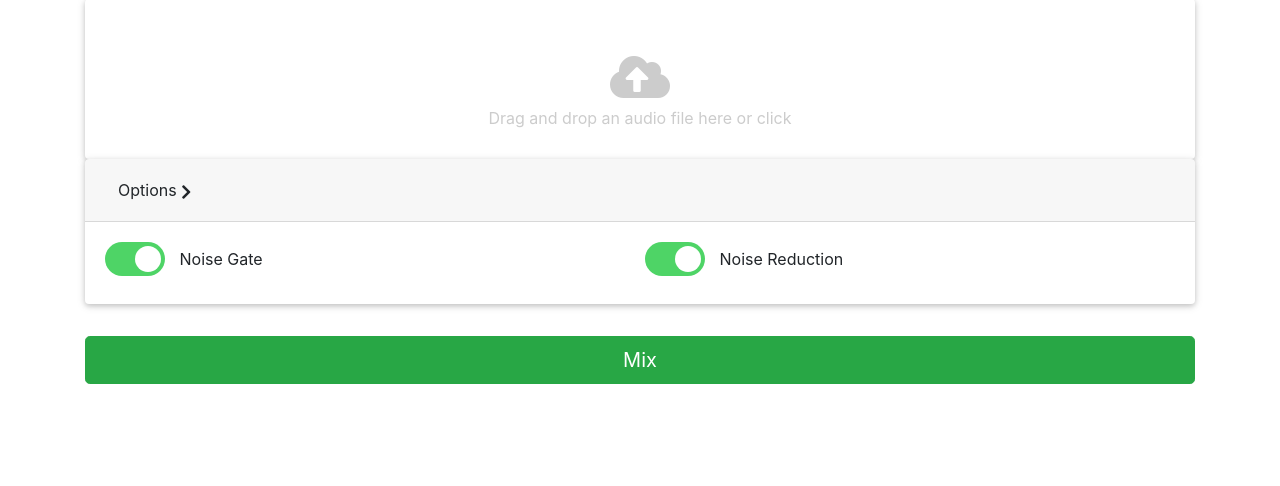
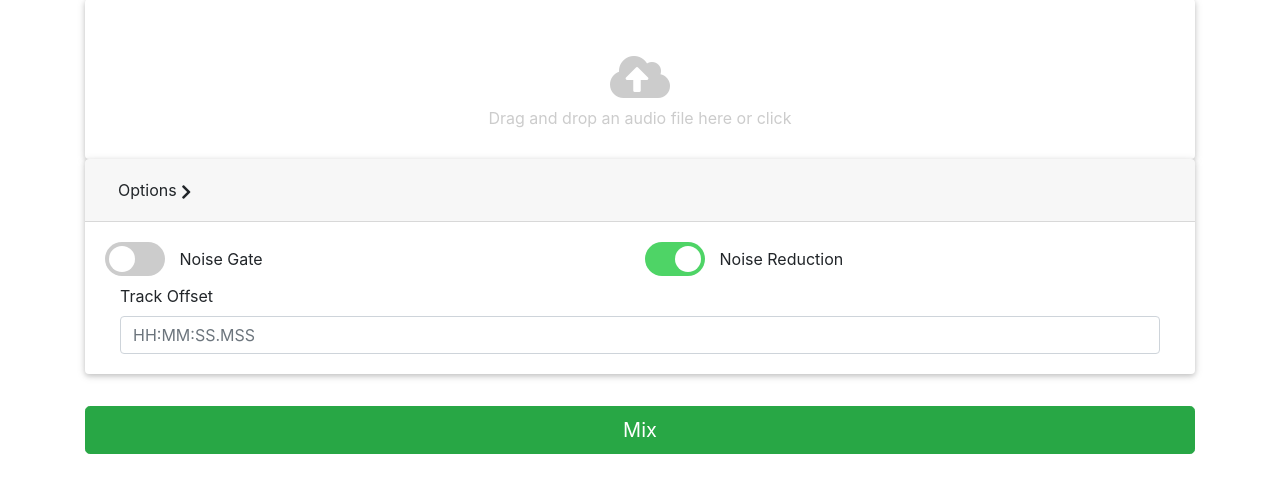
Before and after one commit to gburlet/podomate, a Python web app: template gui/templates/mixer.html in a window 1280 px wide, after a click on "Options". Shown: the part 415-901 px from the top of the page. Before the commit the page ends 799 px from the top, so only its background shows below. Run offline with Jinja, Linux system fonts and the light colour scheme; the template is opened without the code that fills it, so the values that code supplies are empty.

Commit message:
Fix some bugs and UI updates

```diff
--- a/gui/templates/addinsert.html
+++ b/gui/templates/addinsert.html
@@ -29,8 +29,8 @@
     <ul id="progressbar">
         <li id="mixer"><a href="/templates/mixer.html"><i class="fa fa-sliders-h"></i> <strong>Mixer</strong></a></li>
         <li id="trim"><a href="/templates/edit_onair.html"><i class="fa fa-cut"></i> <strong>Trim</strong></a></li>
-        <li id="music" class="active"><a href="/templates/edit_backtracks.html"><i class="fa fa-music"></i> <strong>Music</strong></a></li>
-        <li id="snippets"><i class="fa fa-file-audio"></i> <strong>Snippets</strong></li>
+        <li id="music"><a href="/templates/edit_backtracks.html"><i class="fa fa-music"></i> <strong>Music</strong></a></li>
+        <li id="snippets" class="active"><a href="/templates/edit_inserts.html"><i class="fa fa-file-audio"></i><strong>Snippets</strong></a></li>
         <li id="finish"><i class="fa fa-check"></i> <strong>Finish</strong></li>
     </ul>
 
@@ -159,6 +159,7 @@ function showSelectRegion() {
 
 function showSelectPlacement() {
     if (mixedTrackFilename != null) {
+        $("#audio-interact-snippet").remove();
         setupInteractiveWaveform(mixedTrackFilename, "waveform-snippet-insertion-point", 0);
     }
     if (snippetConfig["timestamp"] != null) {
--- a/gui/templates/mixer.html
+++ b/gui/templates/mixer.html
@@ -84,6 +84,11 @@
             if ($("#speaker"+i+"-noisegate").is(':checked')) {
                 track_config["gate_filter"] = -20.0;
             }
+            // TODO: offset format validation
+            var trackOffset = $("#speaker"+i+"-offset").val();
+            if (trackOffset) {
+                track_config["offset"] = trackOffset;
+            }
             tracks_configs.push(track_config);
         }
         let mixed_track_path = await eel.mix_speaker_tracks(tracks_configs)();
--- a/gui/templates/speaker_track.html
+++ b/gui/templates/speaker_track.html
@@ -25,7 +25,7 @@
                                 <div class="col">
                                     <div class="switch-container">
                                         <label class="switch">
-                                          <input type="checkbox" id="speaker{{speaker_id}}-noisegate" checked>
+                                          <input type="checkbox" id="speaker{{speaker_id}}-noisegate">
                                           <span class="slider round"></span>
                                         </label>
                                         Noise Gate
@@ -41,6 +41,14 @@
                                     </div>
                                 </div>
                             </div>
+                            <div class="form-row">
+                                <div class="col">
+                                    <div class="col">
+                                        <label for="speaker{{speaker_id}}-offset">Track Offset</label>
+                                        <input type="text" class="form-control" id="speaker{{speaker_id}}-offset" placeholder="HH:MM:SS.MSS">
+                                    </div>
+                                </div>
+                            </div>
                         </div>
                     </div>
                 </div>
--- a/poddit.py
+++ b/poddit.py
@@ -318,6 +318,7 @@ def process():
     SilenceRemover(global_track_options["min_silence_duration"]).remove(mixed_track, padding_s=0.2)
 
     # Audio Overlays
+    cache_mixed_track_path = mixed_track.audio_buffer._path
     for overlay_config in global_track_options["overlays"]:
         mixed_track = AudioOverlayer.from_config(overlay_config).overlay(mixed_track)
         mixed_track.audio_buffer.normalize()
@@ -333,7 +334,7 @@ def process():
 
     mixed_track.audio_buffer.normalize()
     mixed_track.audio_buffer.stereofy()
-    filename = "%s_mastered.flac" % os.path.split(mixed_track.audio_buffer._path)[-1]
+    filename = "%s_mastered.flac" % os.path.split(cache_mixed_track_path)[-1]
     output_path = "gui/media/%s" % filename
     mixed_track.audio_buffer._path = output_path
     mixed_track.audio_buffer.write()
```
Also changed, not shown: gui/js/interactive_waveform.js (+23 -20 lines).
